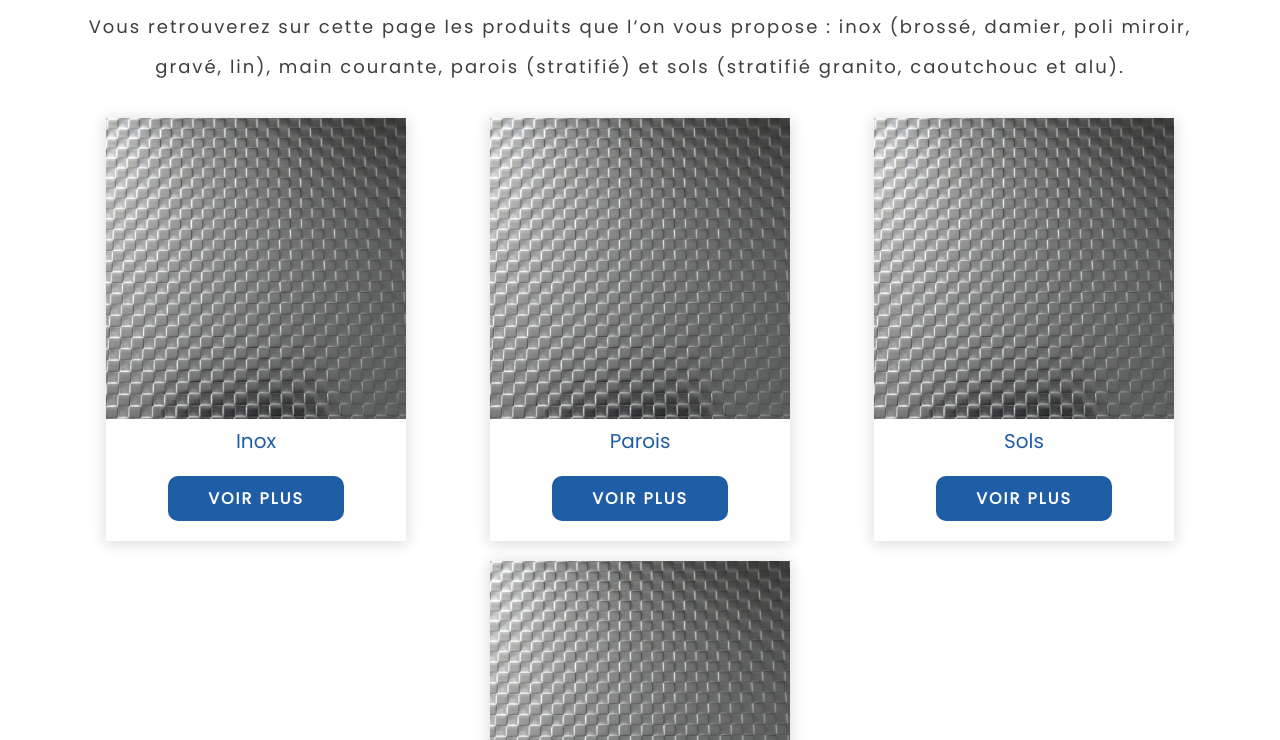
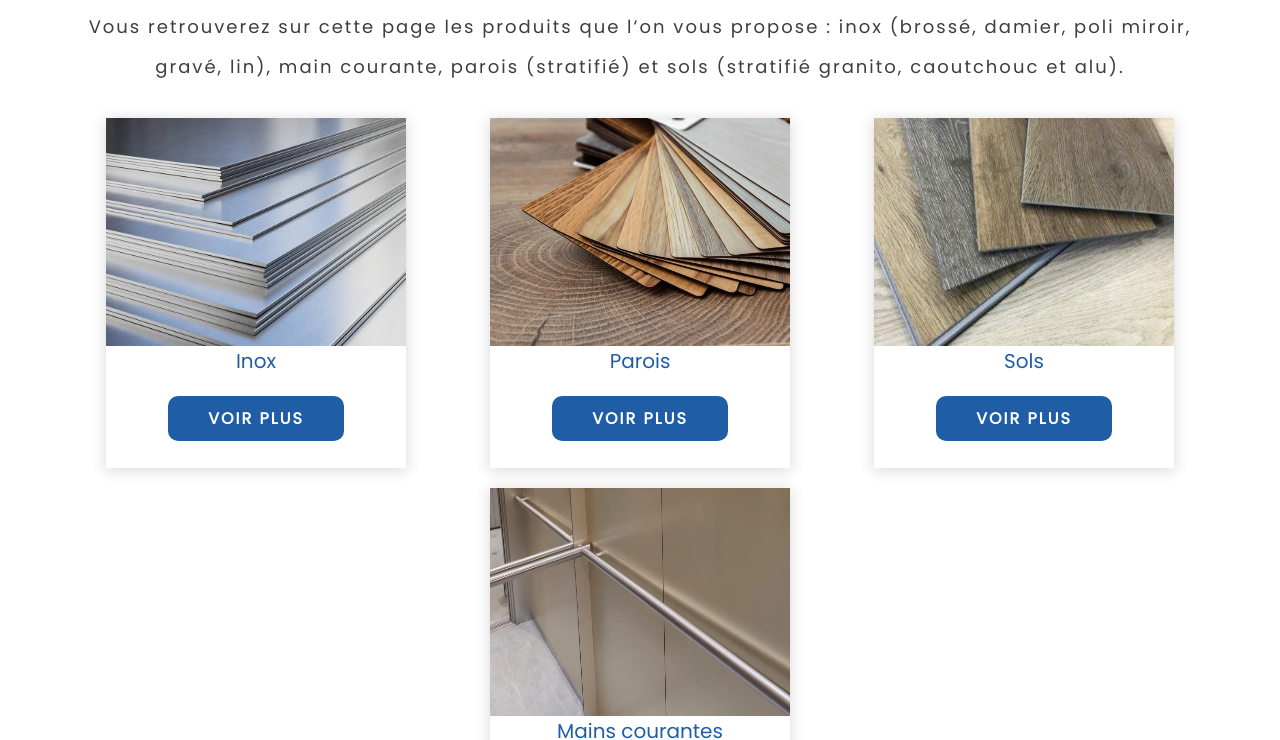
Before and after one commit to Oursel06/lisaetfils, a plain HTML site: page index.html in a window 1280 px wide. Shown: the part 212-952 px from the top of the page. Drawn offline with nearby package versions, Linux system fonts and the light colour scheme.

Commit message:
modif photos produits

```diff
--- a/css/index.css
+++ b/css/index.css
@@ -489,7 +489,7 @@ ul li a.active {
 
 #produit .item-produit {
     width: 300px;
-    height: auto;
+    height: 350px;
     margin: 10px;
     text-align: center;
     box-shadow: 0 2px 14px 0px rgba(50, 50, 50, 0.2);
@@ -497,6 +497,8 @@ ul li a.active {
 
 #produit img {
     width: 100%;
+    height: 65%;
+    display: block;
 }
 
 #produit .choix-produits p {
--- a/index.html
+++ b/index.html
@@ -215,23 +215,23 @@
                 </div>
                 <div class="choix-produits">
                     <div class="item-produit">
-                        <img loading="lazy" src="./img/produits/inox/inox_damier.jpg" alt="inox">
+                        <img loading="lazy" src="./img/produits/inox/echantillon.webp" alt="inox">
                         <p class="nom-produit">Inox</p>
                         <a href="#" class="btn">Voir plus</a>
                     </div>
                     <div class="item-produit">
-                        <img loading="lazy" src="./img/produits/inox/inox_damier.jpg" alt="paroi">
+                        <img loading="lazy" src="./img/produits/parois/echantillon.webp" alt="paroi">
                         <p class="nom-produit">Parois</p>
                         <a href="#" class="btn">Voir plus</a>
 
                     </div>
                     <div class="item-produit">
-                        <img loading="lazy" src="./img/produits/inox/inox_damier.jpg" alt="sol">
+                        <img loading="lazy" src="./img/produits/sols/echantillons.webp" alt="sol">
                         <p class="nom-produit">Sols</p>
                         <a href="#" class="btn">Voir plus</a>
                     </div>
                     <div class="item-produit">
-                        <img loading="lazy" src="./img/produits/inox/inox_damier.jpg" alt="main courante">
+                        <img loading="lazy" src="./img/produits/mc/mc1.webp" alt="main courante">
                         <p>Mains courantes</p>
                         <a href="#" class="btn">Voir plus</a>
                     </div>
```
Also changed, not shown: img/produits/inox/echantillon.webp (added), img/produits/mc/mc1.webp (added), img/produits/mc/mc2.webp (added), img/produits/mc/mc3.webp (added), img/produits/parois/echantillon.webp (added), img/produits/sols/echantillons.webp (added).
